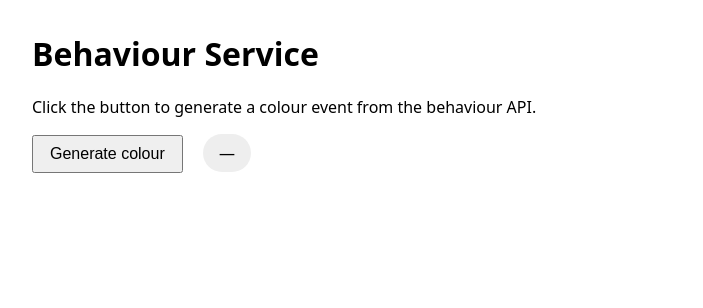
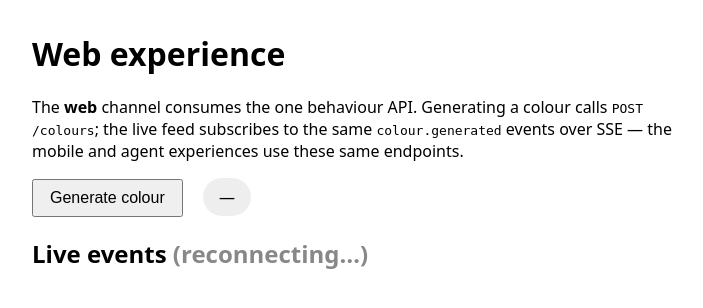
Before and after one commit to dataGriff/outcome-app-pattern, a Flask app: page / in a window 1280 px wide. Shown: the top 308 px of the page, without its empty margins (0-703 px from the left). Run offline with Flask 3, Linux system fonts and the light colour scheme.

Commit message:
feat: add shared read API + SSE event bridge to behaviour service
Add the operational read surface the three experiences share:
- POST /colours (generate) with POST /generate-colour kept as alias
- GET /colours/latest and GET /colours?limit=N from in-memory history
- GET /events/stream: SSE bridge relaying colour.generated from NATS to
  browsers/agents (NATS isn't browser-native)
- CORS middleware for cross-origin experience calls

Web experience now renders a live SSE feed alongside generate. Remap web
to host :5001 (macOS AirPlay holds 5000). Unit tests cover the new
endpoints; SSE + reads verified live.

Co-Authored-By: Claude Opus 4.8 (1M context) <noreply@anthropic.com>

```diff
--- a/docker-compose.yml
+++ b/docker-compose.yml
@@ -92,7 +92,7 @@ services:
     depends_on:
       - behaviour-service
     ports:
-      - "5000:5000"
+      - "5001:5000"   # host 5000 is often taken by macOS AirPlay Receiver
     restart: unless-stopped
 
 volumes:
--- a/experiences/web/templates/index.html
+++ b/experiences/web/templates/index.html
@@ -3,22 +3,37 @@
   <head>
     <meta charset="utf-8">
     <meta name="viewport" content="width=device-width,initial-scale=1">
-    <title>Outcome App — Behaviour</title>
+    <title>Outcome App — Web experience</title>
     <style>
-      body{font-family:system-ui,Segoe UI,Roboto,Helvetica,Arial;margin:2rem}
+      body{font-family:system-ui,Segoe UI,Roboto,Helvetica,Arial;margin:2rem;max-width:40rem}
       button{font-size:1rem;padding:.5rem 1rem}
       .pill{display:inline-block;padding:.5rem 1rem;border-radius:999px;background:#eee;margin-left:1rem}
+      ul{list-style:none;padding:0}
+      li{padding:.4rem .6rem;border-radius:.4rem;margin:.25rem 0;background:#f4f4f4;font-variant-numeric:tabular-nums}
+      .dot{display:inline-block;width:.8rem;height:.8rem;border-radius:50%;margin-right:.5rem;vertical-align:middle}
+      .muted{color:#888}
     </style>
   </head>
   <body>
-    <h1>Behaviour Service</h1>
-    <p>Click the button to generate a colour event from the behaviour API.</p>
+    <h1>Web experience</h1>
+    <p>The <strong>web</strong> channel consumes the one behaviour API. Generating a
+      colour calls <code>POST /colours</code>; the live feed subscribes to the same
+      <code>colour.generated</code> events over SSE — the mobile and agent experiences use these same endpoints.</p>
+
     <button id="gen">Generate colour</button>
     <span id="result" class="pill">—</span>
 
+    <h2>Live events <span id="conn" class="muted">(connecting…)</span></h2>
+    <ul id="feed"></ul>
+
     <script>
+      const colours = { red: '#e5484d', amber: '#ffb224', green: '#30a46c' };
       const btn = document.getElementById('gen');
       const res = document.getElementById('result');
+      const feed = document.getElementById('feed');
+      const conn = document.getElementById('conn');
+
+      // POST goes through the same-origin Flask proxy (avoids CORS on writes).
       btn.addEventListener('click', async () => {
         res.textContent = '⏳ generating...';
         try {
@@ -30,6 +45,23 @@
           res.textContent = 'error';
         }
       });
+
+      // Live feed subscribes directly to the API's SSE bridge (CORS-enabled).
+      const apiBase = location.protocol + '//' + location.hostname + ':8000';
+      const es = new EventSource(apiBase + '/events/stream');
+      es.onopen = () => { conn.textContent = '(live)'; };
+      es.onerror = () => { conn.textContent = '(reconnecting…)'; };
+      es.onmessage = (m) => {
+        const ev = JSON.parse(m.data);
+        const li = document.createElement('li');
+        const dot = document.createElement('span');
+        dot.className = 'dot';
+        dot.style.background = colours[ev.colour] || '#888';
+        li.appendChild(dot);
+        li.appendChild(document.createTextNode(ev.colour + '  ' + ev.timestamp));
+        feed.prepend(li);
+        while (feed.children.length > 10) feed.removeChild(feed.lastChild);
+      };
     </script>
   </body>
 </html>
```
Also changed, not shown: domain/api/src/main.py (+116 -15 lines), domain/api/tests/unit/test_api.py (+26 -1 lines), experiences/web/README.md.
